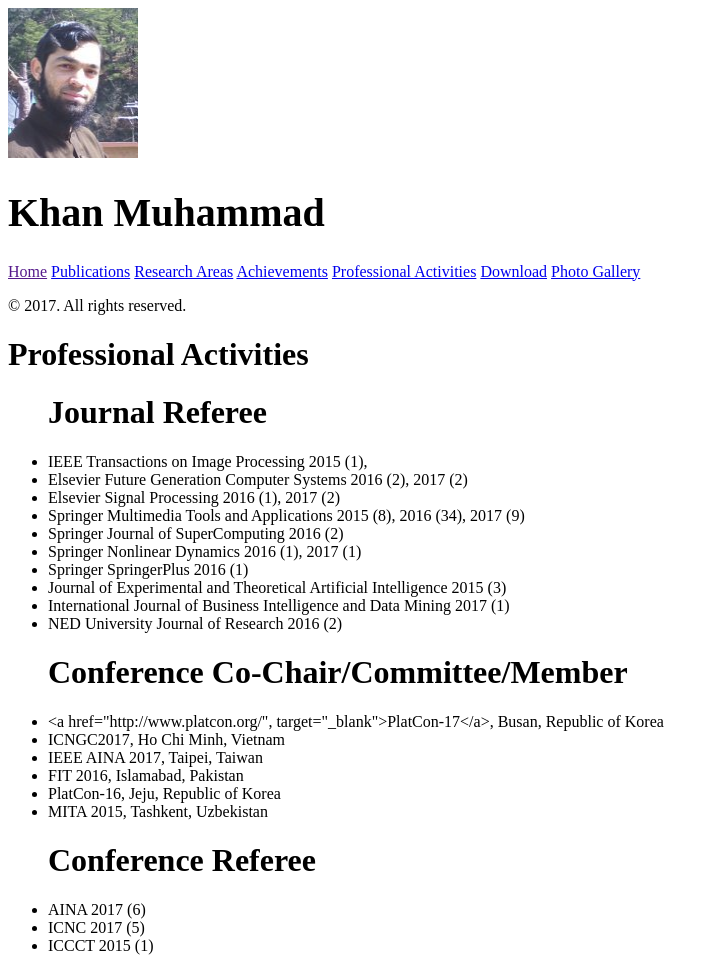
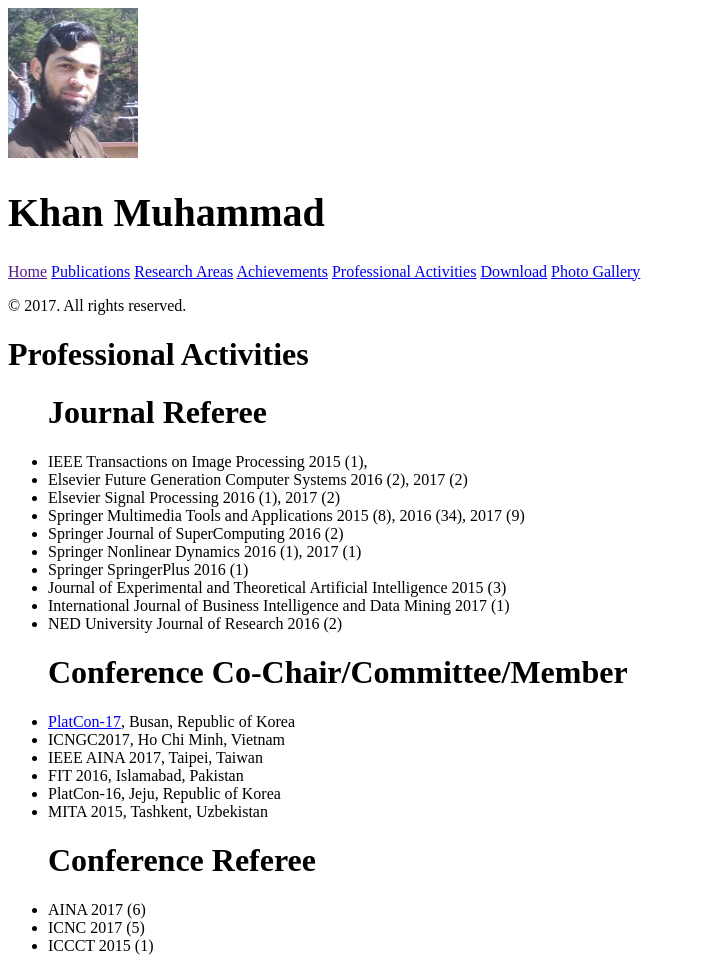
Before and after one commit to khan-muhammad/khan-muhammad.github.io, a Jekyll site: the page built from activities.md, in a window 1280 px wide. Shown: the whole page, without its empty margins (0-719 px from the left). Built offline with Jekyll 4.4.1, drawn with Linux system fonts in a browser that asks for light colours.

Commit message:
Update activities.md

```diff
--- a/activities.md
+++ b/activities.md
@@ -21,7 +21,7 @@ title: Professional Activities
 </ul>
 
 <ul><h1>Conference Co-Chair/Committee/Member</h1>
-<li><a href="http://www.platcon.org/", target="_blank">PlatCon-17</a>, Busan, Republic of Korea</li>
+    <li><a href="http://www.platcon.org/" target="_blank">PlatCon-17</a>, Busan, Republic of Korea</li>
     <li>ICNGC2017, Ho Chi Minh, Vietnam</li>
     <li>IEEE AINA 2017, Taipei, Taiwan</li>
     <li>FIT 2016, Islamabad, Pakistan</li>
```
